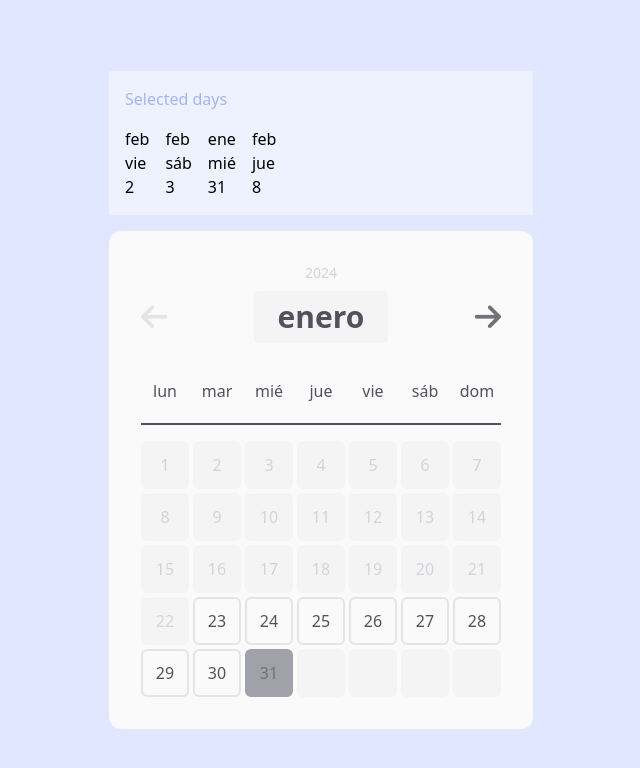
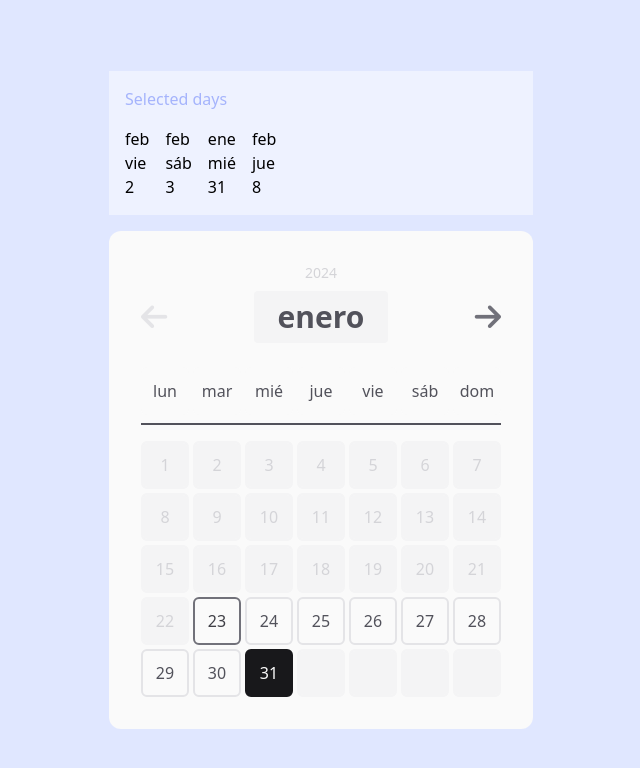
Before and after one commit to MMadlos/cronos-app, a React (Vite) app: page / in a window 1280 px wide. Shown: the top 768 px of the page, without its empty margins (319-959 px from the left). Built offline with nearby package versions, Linux system fonts and the light colour scheme.

Commit message:
Add correct styles

```diff
--- a/src/components/CalendarCell.jsx
+++ b/src/components/CalendarCell.jsx
@@ -6,35 +6,37 @@ function CalendarCell({ date, onClickDate, monthIndex, filteredDates }) {
 
 	const isSelected = filteredDates.includes(date)
 
+	const isToday =
+		date === dateToday.getDate() && monthIndex === dateToday.getMonth()
+
 	const classes = {
 		base: "flex justify-center rounded-md font-medium items-center size-12 border-2",
 		isEmpty: "bg-zinc-100 border-zinc-100",
 		notAvailable: "bg-zinc-100 border-zinc-100 text-zinc-300",
 		isToday: "bg-zinc-50 border-zinc-500 text-zinc-700 hover:bg-zinc-200",
-		isSelected:
-			"bg-zinc-400 border-zinc-400 text-zinc-500 hover:cursor-pointer",
-		default:
-			"bg-zinc-50 border-zinc-200 text-zinc-600 hover:bg-zinc-200 hover:cursor-pointer",
+		isSelected: "bg-zinc-900 border-zinc-900 text-zinc-50 font-medium",
+		default: "bg-zinc-50 border-zinc-200 text-zinc-600 hover:bg-zinc-200",
 	}
 
 	const getClasses = () => {
 		if (date === undefined) return classes.isEmpty
 		if (isPastDate) return classes.notAvailable
 		if (isSelected) return classes.isSelected
+		if (isToday) return classes.isToday
 		return classes.default
 	}
 
 	const classType = getClasses()
 
 	return (
-		<div
+		<button
 			className={`${classes.base} ${classType}`}
 			data-date={date}
 			onClick={onClickDate}
 			data-selected={isSelected}
 		>
 			{date}
-		</div>
+		</button>
 	)
 }
 
```
